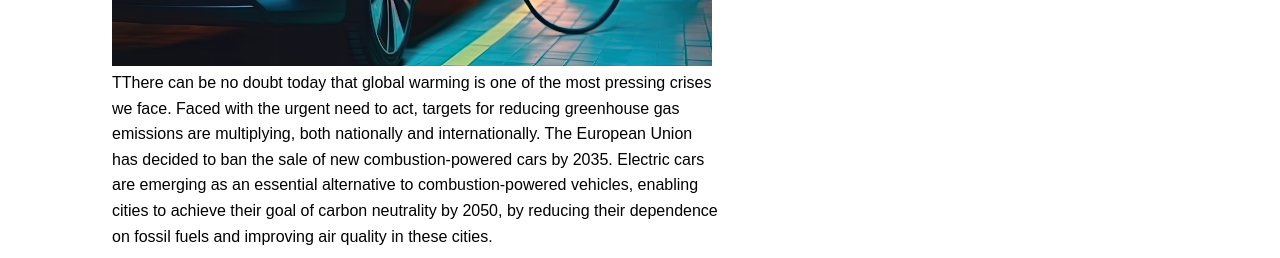
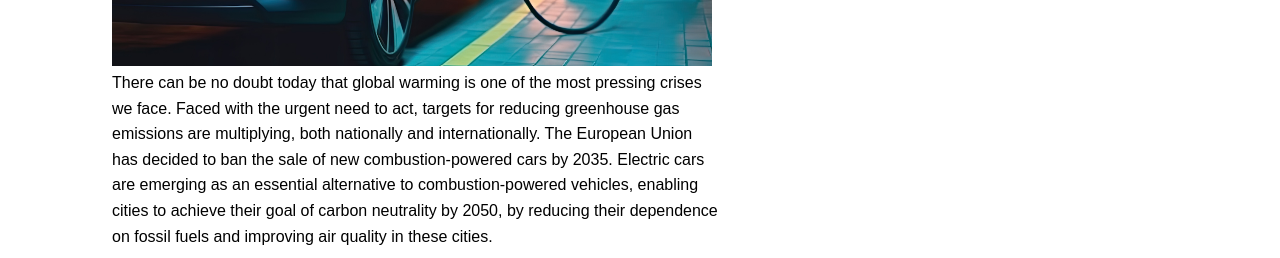
Before and after one commit to diarracse/Electrek, a plain HTML site: page index.html in a window 1280 px wide. Shown: the part 694-952 px from the top of the page. Drawn offline with nearby package versions, Linux system fonts and the light colour scheme; a script that the page names is missing.

Commit message:
Update index.html

```diff
--- a/index.html
+++ b/index.html
@@ -39,7 +39,7 @@
         <img src="img/imgVoiture.jpeg" alt="Photo Voiture Electrique" id="imgVoiture" width="600" height="400">
 
         <br>
-        <p>TThere can be no doubt today that global warming is one of the most pressing crises we face. Faced with the urgent need to act, targets for reducing greenhouse gas emissions are multiplying, both nationally and internationally. The European Union has decided to ban the sale of new combustion-powered cars by 2035. Electric cars are emerging as an essential alternative to combustion-powered vehicles, enabling cities to achieve their goal of carbon neutrality by 2050, by reducing their dependence on fossil fuels and improving air quality in these cities.
+        <p>There can be no doubt today that global warming is one of the most pressing crises we face. Faced with the urgent need to act, targets for reducing greenhouse gas emissions are multiplying, both nationally and internationally. The European Union has decided to ban the sale of new combustion-powered cars by 2035. Electric cars are emerging as an essential alternative to combustion-powered vehicles, enabling cities to achieve their goal of carbon neutrality by 2050, by reducing their dependence on fossil fuels and improving air quality in these cities.
         </p>
         <p>This article analyzes the trend in the number of electric vehicles between 2022 and 2024 in the Rhône département, a striking example. It compares this trend with the total vehicle fleet, and discusses the prospects for achieving the targets set for 2030.
          <br>   But first, what are the objectives for 2030? The main objective is to have 15 million electric vehicles by 2030, in line with the strategy to reduce greenhouse gas emissions and reduce the impact of motor cars. Let's see if we can achieve this goal, using data collected for the Rhône département over the last two years.
```
